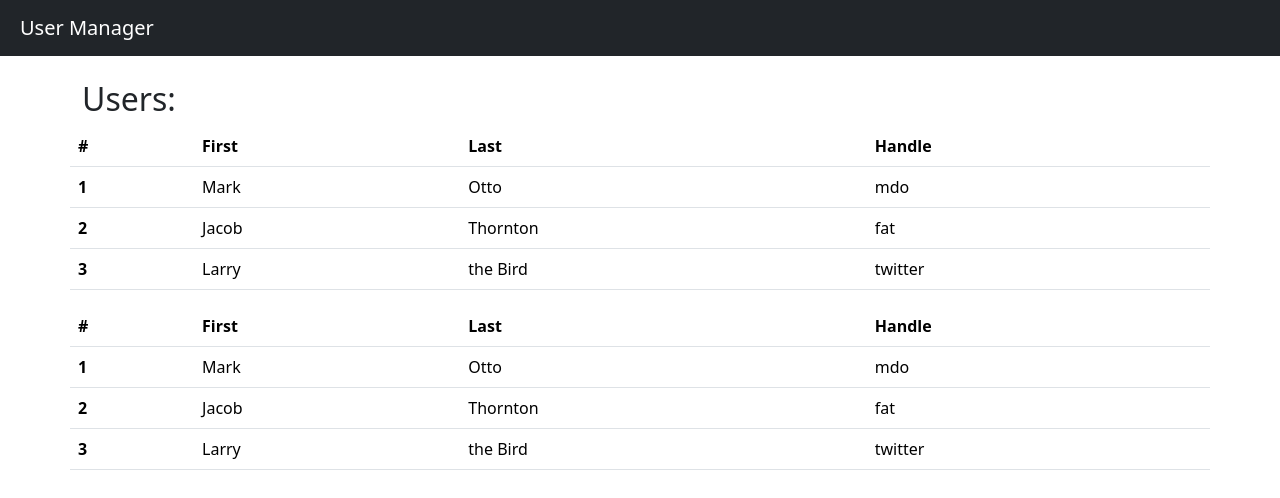
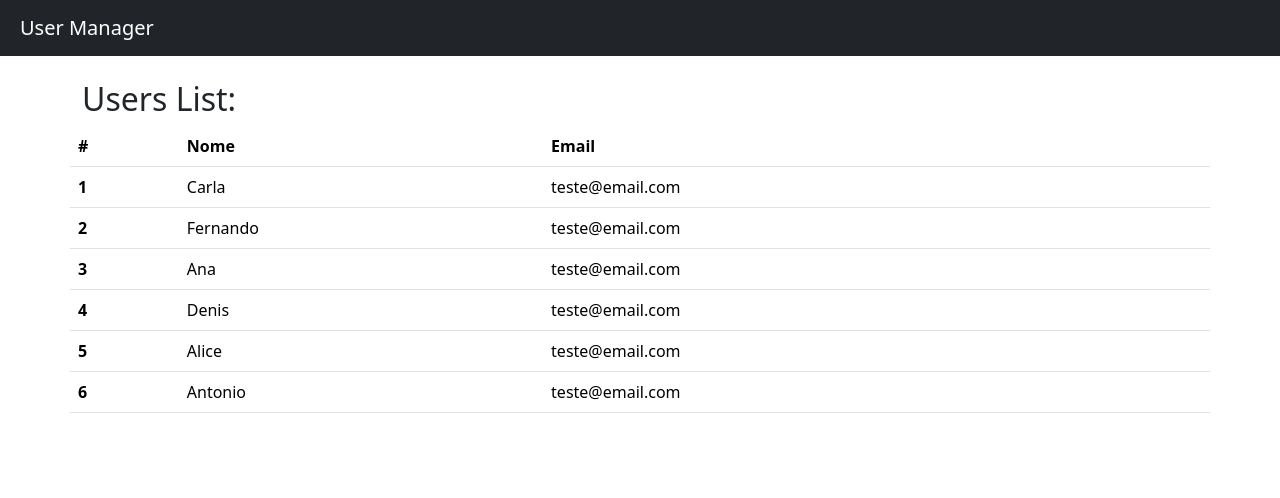
Before and after one commit to deyvisound/springboot-angular, an Angular app in the folder usermanager-cli/: page / in a window 1280 px wide. Shown: the top 498 px of the page. Built offline with nearby package versions, Linux system fonts and the light colour scheme.

Commit message:
feat: adicionando componente userlist

```diff
--- a/usermanager-cli/src/app/app.component.html
+++ b/usermanager-cli/src/app/app.component.html
@@ -11,70 +11,5 @@
 <br>
 
 <div class="container">
-  <div class="row">
-    <h2>Users:</h2>
-  </div>
-  <div class="row">
-    <table class="table">
-      <thead class="thead-dark">
-        <tr>
-          <th scope="col">#</th>
-          <th scope="col">First</th>
-          <th scope="col">Last</th>
-          <th scope="col">Handle</th>
-        </tr>
-      </thead>
-      <tbody>
-        <tr>
-          <th scope="row">1</th>
-          <td>Mark</td>
-          <td>Otto</td>
-          <td>mdo</td>
-        </tr>
-        <tr>
-          <th scope="row">2</th>
-          <td>Jacob</td>
-          <td>Thornton</td>
-          <td>fat</td>
-        </tr>
-        <tr>
-          <th scope="row">3</th>
-          <td>Larry</td>
-          <td>the Bird</td>
-          <td>twitter</td>
-        </tr>
-      </tbody>
-    </table>
-
-    <table class="table">
-      <thead class="thead-light">
-        <tr>
-          <th scope="col">#</th>
-          <th scope="col">First</th>
-          <th scope="col">Last</th>
-          <th scope="col">Handle</th>
-        </tr>
-      </thead>
-      <tbody>
-        <tr>
-          <th scope="row">1</th>
-          <td>Mark</td>
-          <td>Otto</td>
-          <td>mdo</td>
-        </tr>
-        <tr>
-          <th scope="row">2</th>
-          <td>Jacob</td>
-          <td>Thornton</td>
-          <td>fat</td>
-        </tr>
-        <tr>
-          <th scope="row">3</th>
-          <td>Larry</td>
-          <td>the Bird</td>
-          <td>twitter</td>
-        </tr>
-      </tbody>
-    </table>
-  </div>
+  <app-userlist></app-userlist>
 </div>
--- a/usermanager-cli/src/app/app.component.ts
+++ b/usermanager-cli/src/app/app.component.ts
@@ -1,11 +1,12 @@
 import { Component } from '@angular/core';
 import { CommonModule } from '@angular/common';
 import { RouterOutlet } from '@angular/router';
+import { UserlistComponent } from './userlist/userlist.component';
 
 @Component({
   selector: 'app-root',
   standalone: true,
-  imports: [CommonModule, RouterOutlet],
+  imports: [CommonModule, RouterOutlet, UserlistComponent],
   templateUrl: './app.component.html',
   styleUrl: './app.component.css'
 })
--- /dev/null
+++ b/usermanager-cli/src/app/userlist/userlist.component.html
@@ -0,0 +1,24 @@
+<div class="row">
+    <h2>Users List:</h2>
+</div>
+<div class="row">
+    <table class="table">
+        <thead class="thead-dark">
+            <tr>
+                <th scope="col">#</th>
+                <th scope="col">Nome</th>
+                <th scope="col">Email</th>
+                <th scope="col"></th>
+            </tr>
+        </thead>
+        <tbody>
+            <tr *ngFor="let user of users">
+                <th scope="row">{{ user.id }}</th>
+                <td>{{ user.name }}</td>
+                <td>{{ user.email }}</td>
+                <td></td>
+            </tr>
+        </tbody>
+    </table>
+
+</div>
--- /dev/null
+++ b/usermanager-cli/src/app/userlist/userlist.component.ts
@@ -0,0 +1,22 @@
+import { CommonModule } from '@angular/common';
+import { Component } from '@angular/core';
+
+@Component({
+  selector: 'app-userlist',
+  standalone: true,
+  imports: [CommonModule],
+  templateUrl: './userlist.component.html',
+  styleUrl: './userlist.component.css'
+})
+export class UserlistComponent {
+
+  users = [
+    { id: 1, name: 'Carla', email: 'teste@email.com' },
+    { id: 2, name: 'Fernando', email: 'teste@email.com' },
+    { id: 3, name: 'Ana',  email: 'teste@email.com' },
+    { id: 4, name: 'Denis', email: 'teste@email.com' },
+    { id: 5, name: 'Alice', email: 'teste@email.com' },
+    { id: 6, name: 'Antonio', email: 'teste@email.com' }
+  ]
+
+}
```
Also changed, not shown: usermanager-cli/src/app/userlist/userlist.component.css (added), 1 other file (tests, documents, lock files or other folders).
